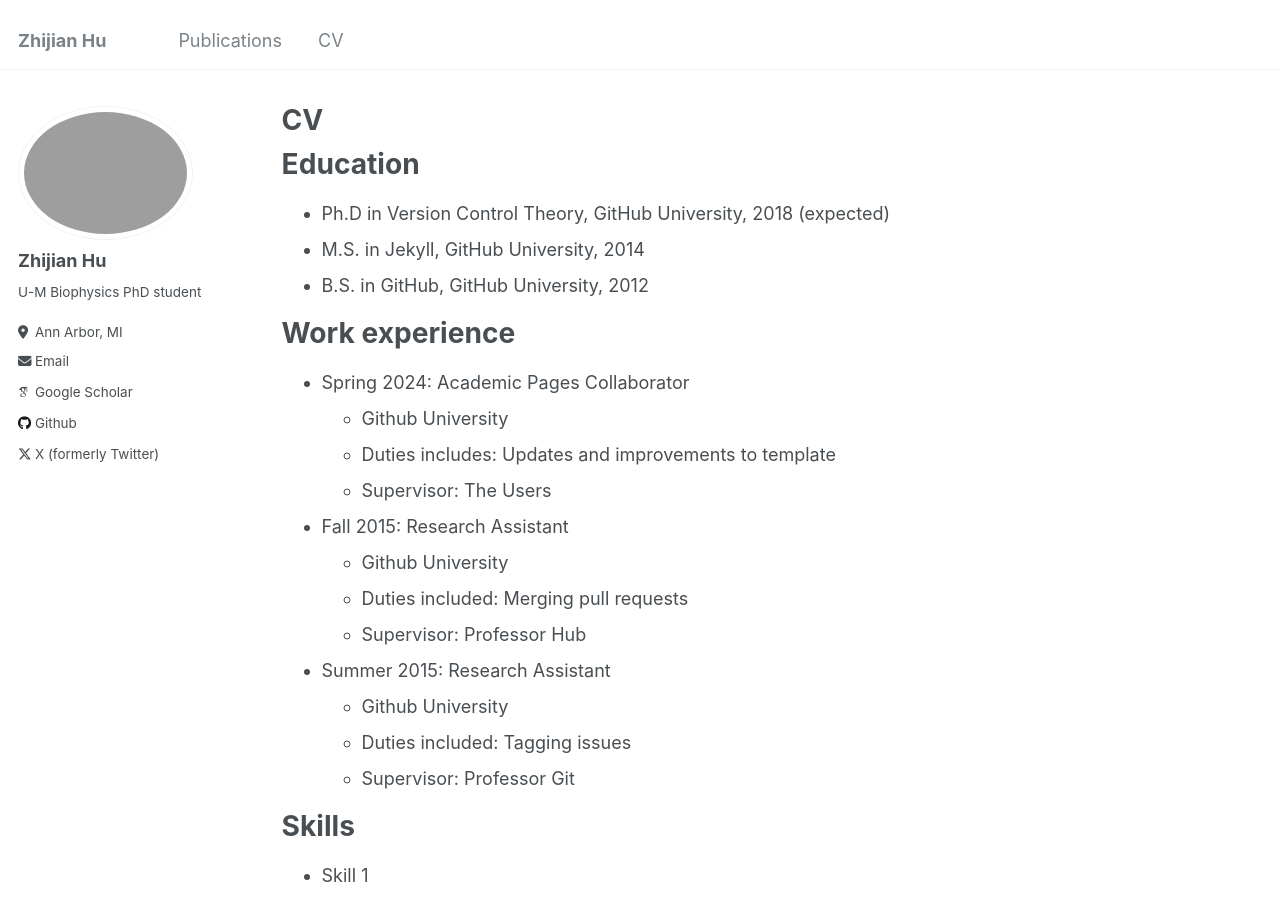
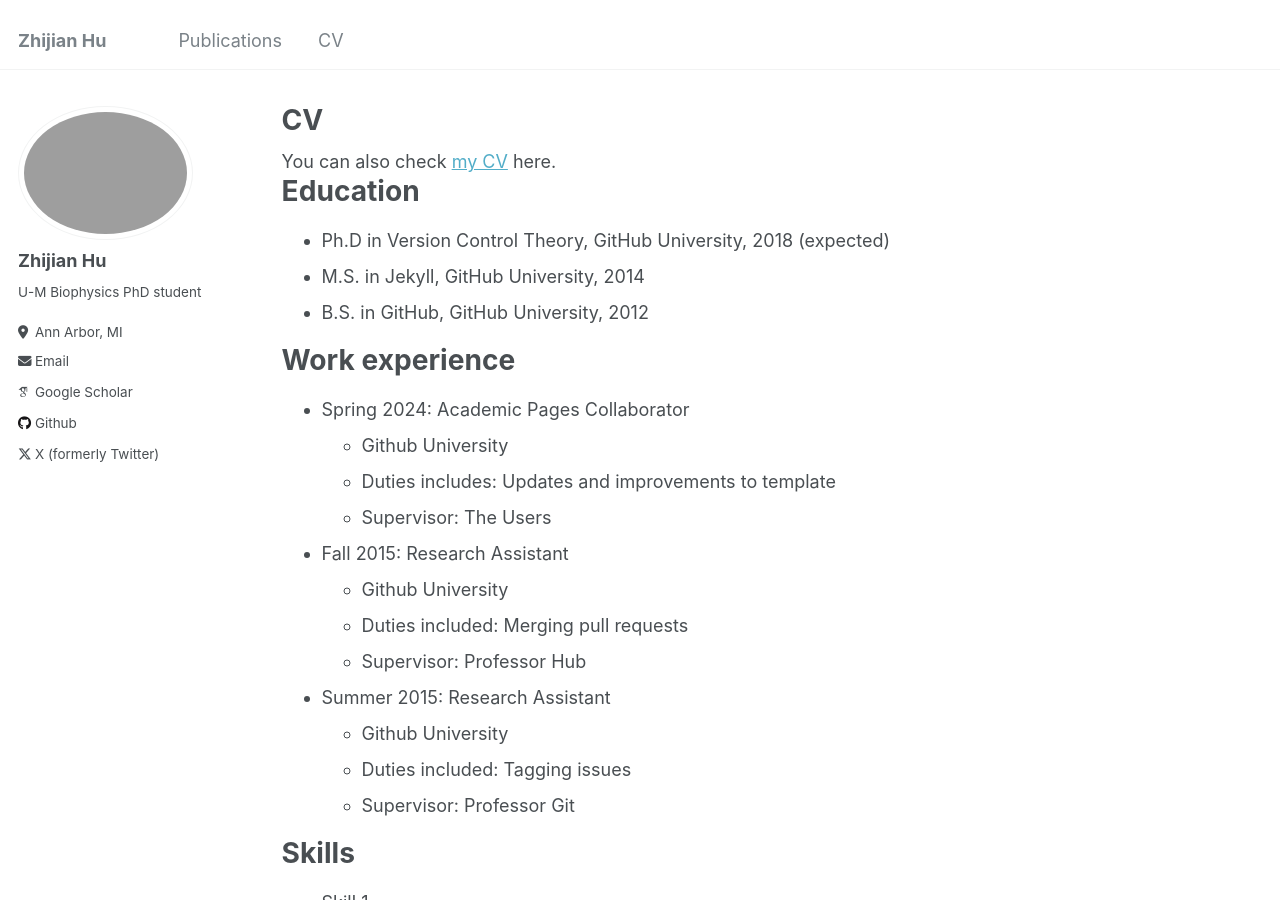
Before and after one commit to Zzzzzhijian/Zzzzzhijian.github.io, a Jekyll site: the page built from _pages/cv.md, in a window 1280 px wide and 900 px high. Built offline with Jekyll 4.4.1, drawn with Linux system fonts in a browser that asks for light colours; some web fonts are replaced; a file with an impossible date is left out.

```diff
--- a/_pages/cv.md
+++ b/_pages/cv.md
@@ -6,6 +6,15 @@ author_profile: true
 redirect_from:
   - /resume
 ---
+
+<!--
+<div class="wordwrap">You can also check <a href="{{http://Zzzzzhijian.github.io/files/CV_Zhijian_2024.pdf}}">my CV</a> here.</div>
+-->
+
+<!-- This is a comment in Markdown and will not be displayed in the rendered output -->
+
+<div class="wordwrap">You can also check <a href="http://Zzzzzhijian.github.io/files/CV_Zhijian_2024.pdf" target="_blank">my CV</a> here.</div>
+
 
 {% include base_path %}
 
```
Also changed, not shown: _publications/2009-10-01-paper-title-number-1.md (+1 -1 lines), 1 other file.
